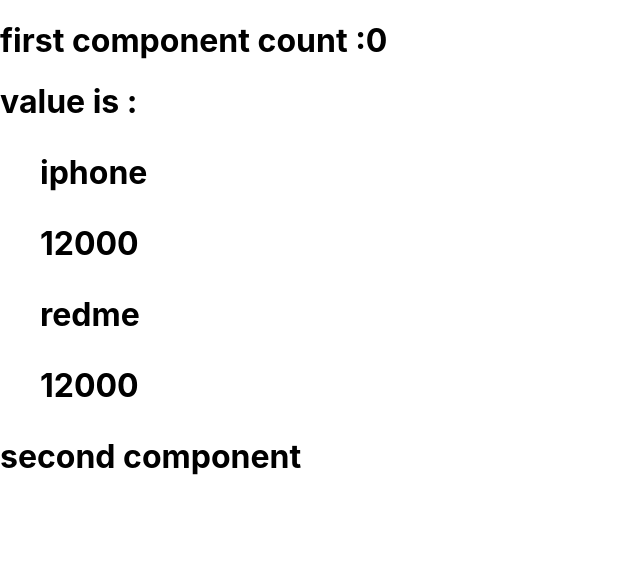
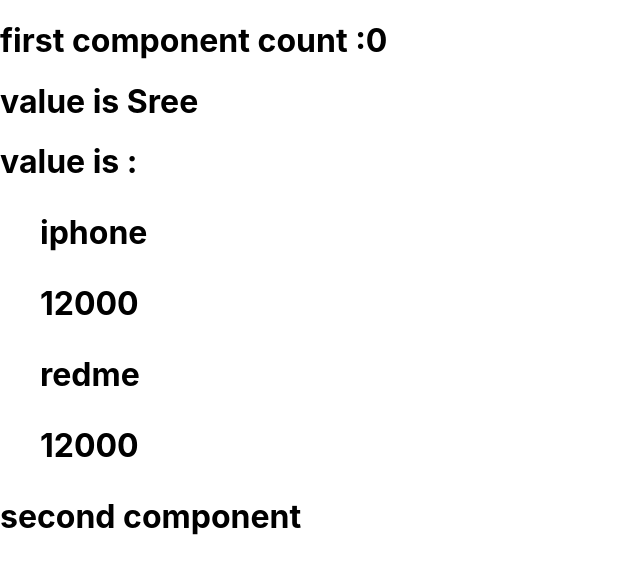
Before and after one commit to sree1411/rb24, a React (Create React App) app: page / in a window 1280 px wide. Shown: the top 574 px of the page, without its empty margins (0-640 px from the left). Built offline with nearby package versions, Linux system fonts and the light colour scheme; the HTML template or start-up script is replaced by a standard one.

Commit message:
usecontext

```diff
--- a/src/App.js
+++ b/src/App.js
@@ -2,6 +2,7 @@
 import './App.css';
 import First from './components/First';
 import UserContext from './components/UserContext';
+import Dummydata from './components/Dummydata'
 
 function App() {
 
@@ -23,7 +24,7 @@
   return (
      <>
 
-       <UserContext.Provider value={{myname, count}}>
+       <UserContext.Provider value={{myname, count,  Dummydata}}>
                <First />
        </UserContext.Provider>
 
@@ -38,3 +39,6 @@
 // ela rayali value={{myname, count}}  and vatini use chesukovali ante
 //ekada edi use avutado apudu {} object method lo rayali
 //like  const { myname, count }= useContext(UserContext) ela rasukoni use chesukovali
+
+//dummydata lo objects lo tisukunam kabati dummydata.firstname rayali
+//ade array of objects vaste map operater vadali
--- /dev/null
+++ b/src/components/Dummydata.jsx
@@ -0,0 +1,8 @@
+
+
+var Dummydata ={
+    firstname:"Sree",
+    lastname:"kanth",
+    age:21
+}
+export default Dummydata;
--- a/src/components/First.jsx
+++ b/src/components/First.jsx
@@ -2,16 +2,27 @@
 import Second from './Second'
 import UserContext from './UserContext'
 
+
 function First() {
 
-const  {count}  = useContext(UserContext)
- console.log(count)
+const  {count, Dummydata}  = useContext(UserContext)
+ console.log(Dummydata)
 
 
   return (
        <>
 
         <h1> first component count :{count}</h1>
+        <>
+        {/* <h1> value is :{Dummydata.map((item)=>{
+            return <>
+                   <ul>
+                      <p>{item.firstname}</p>
+                   </ul>
+                </>
+        })} </h1> */}
+       <h1> value is  {Dummydata.firstname}</h1>
+       </>
          <Second/>
        </>
   )
```
